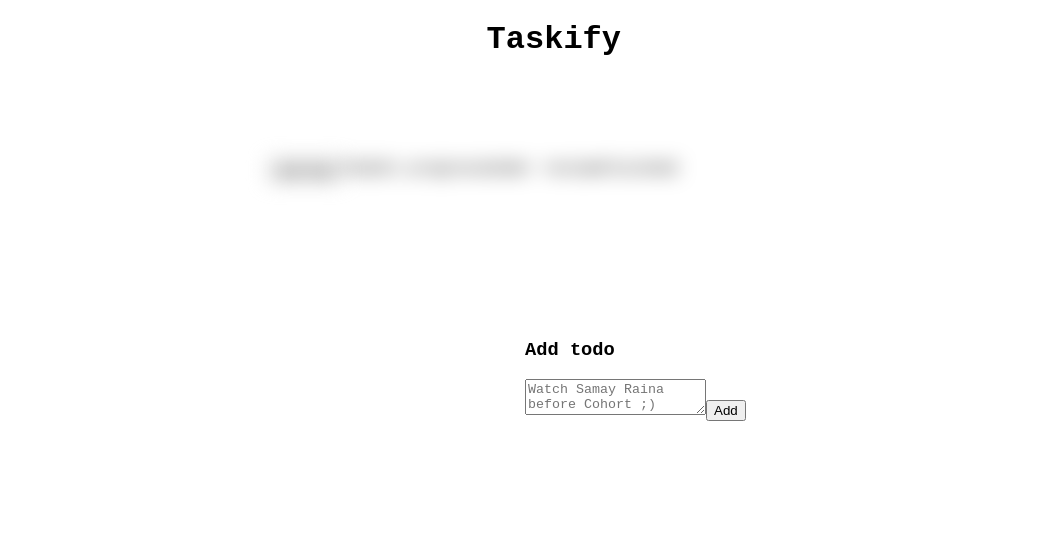
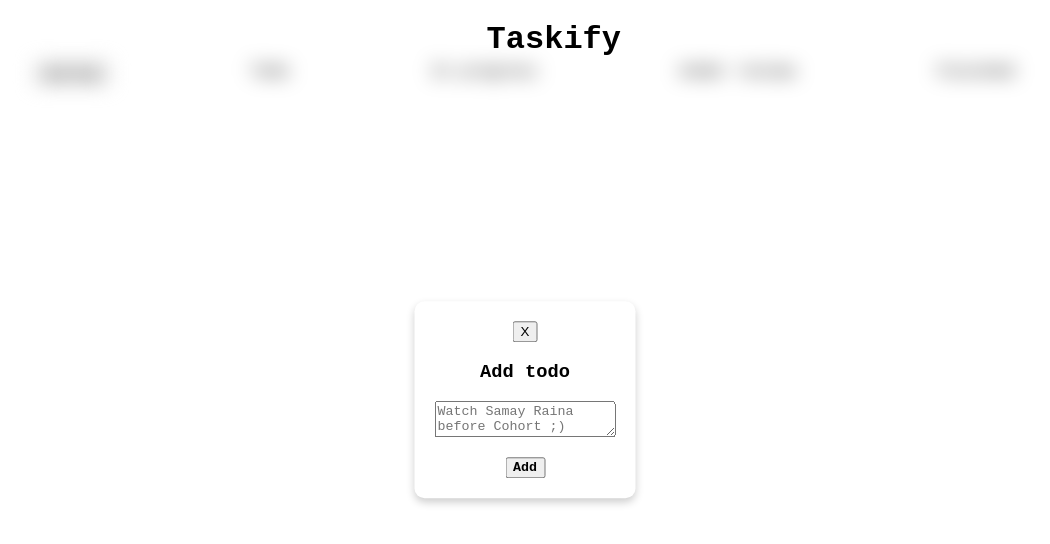
Before and after one commit to barbell-dev/100xDevs-Assignments, a plain HTML site: page week-3/hard/index.html in a window 1280 px wide. Both pictures are taken after a click on the button "Add Todo". Shown: the whole page, without its empty margins (115-1165 px from the left). Drawn offline with nearby package versions, Linux system fonts and the light colour scheme.

Commit message:
basic ui done

```diff
--- a/week-3/hard/index.css
+++ b/week-3/hard/index.css
@@ -1,29 +1,49 @@
 .superDiv {
   justify-content: space-evenly;
-  /* margin-top: 3%; */
+  margin-top: 5%;
 }
 .superDiv.active {
   filter: blur(10px);
-  position: fixed;
+  /* position: fixed; */
   justify-content: space-evenly;
-  left: 30%;
+  /* left: 30%;
   top: 20%;
-  display: wrap;
+  display: wrap; */
 }
-
+#error {
+  justify-content: space-evenly;
+  margin-top: 5%;
+}
+#add {
+  margin-top: 20px;
+  font-weight: bold;
+  font-family: "Courier New", Courier, monospace;
+}
 .addTodoPopup.active {
   visibility: visible;
-  position: fixed;
+  /* position: fixed;
   top: 40%;
   left: 50%;
   /* position: absolute; */
   /* margin-left: 47%;
   margin-top: 8%; */
   /* margin: auto; */
+  /* display: block;  */
+  font-family: "Courier New", Courier, monospace;
 }
 .addTodoPopup {
-  /* display: none; */
   visibility: hidden;
+  position: fixed;
+  top: 50%;
+  left: 50%;
+  transform: translate(-50%, -50%);
+  display: flex;
+  flex-direction: column;
+  align-items: center;
+  padding: 20px;
+  background-color: white;
+  border-radius: 10px;
+  box-shadow: 0 4px 8px rgba(0, 0, 0, 0.2);
 }
 h1 {
   position: fixed;
--- a/week-3/hard/index.js
+++ b/week-3/hard/index.js
@@ -1,3 +1,4 @@
+let log = console.log;
 let heading = document.createElement("h1");
 heading.innerHTML = "Taskify";
 let superDiv = document.createElement("div");
@@ -9,12 +10,30 @@ let addTodoPopup = document.createElement("form");
 addTodoPopup.setAttribute("class", "addTodoPopup");
 // addTodoPopup.innerHTML = "Add Todo";
 let popupHeading = document.createElement("h3");
+let closeButton = document.createElement("button");
+closeButton.innerHTML = "X";
+closeButton.onclick = () => {
+  var popup = document.querySelector(".addTodoPopup");
+  popup.classList.toggle("active");
+};
 let todo = document.createElement("textarea");
 let addButton = document.createElement("button");
 addButton.setAttribute("type", "submit");
+addButton.id = "add";
+addButton.addEventListener("click", function (event) {
+  event.preventDefault();
+  let todoText = document.querySelector("textarea").value;
+  //   console.log("here");
+  log(todoText);
+  if (todoText.trim() == "") {
+    alert("Todo cannot be empty.");
+    // return;
+  }
+});
 popupHeading.innerHTML = "Add todo";
 todo.placeholder = "Watch Samay Raina before Cohort ;)";
 addButton.innerHTML = "Add";
+addTodoPopup.appendChild(closeButton);
 addTodoPopup.appendChild(popupHeading);
 addTodoPopup.appendChild(todo);
 addTodoPopup.appendChild(addButton);
```
